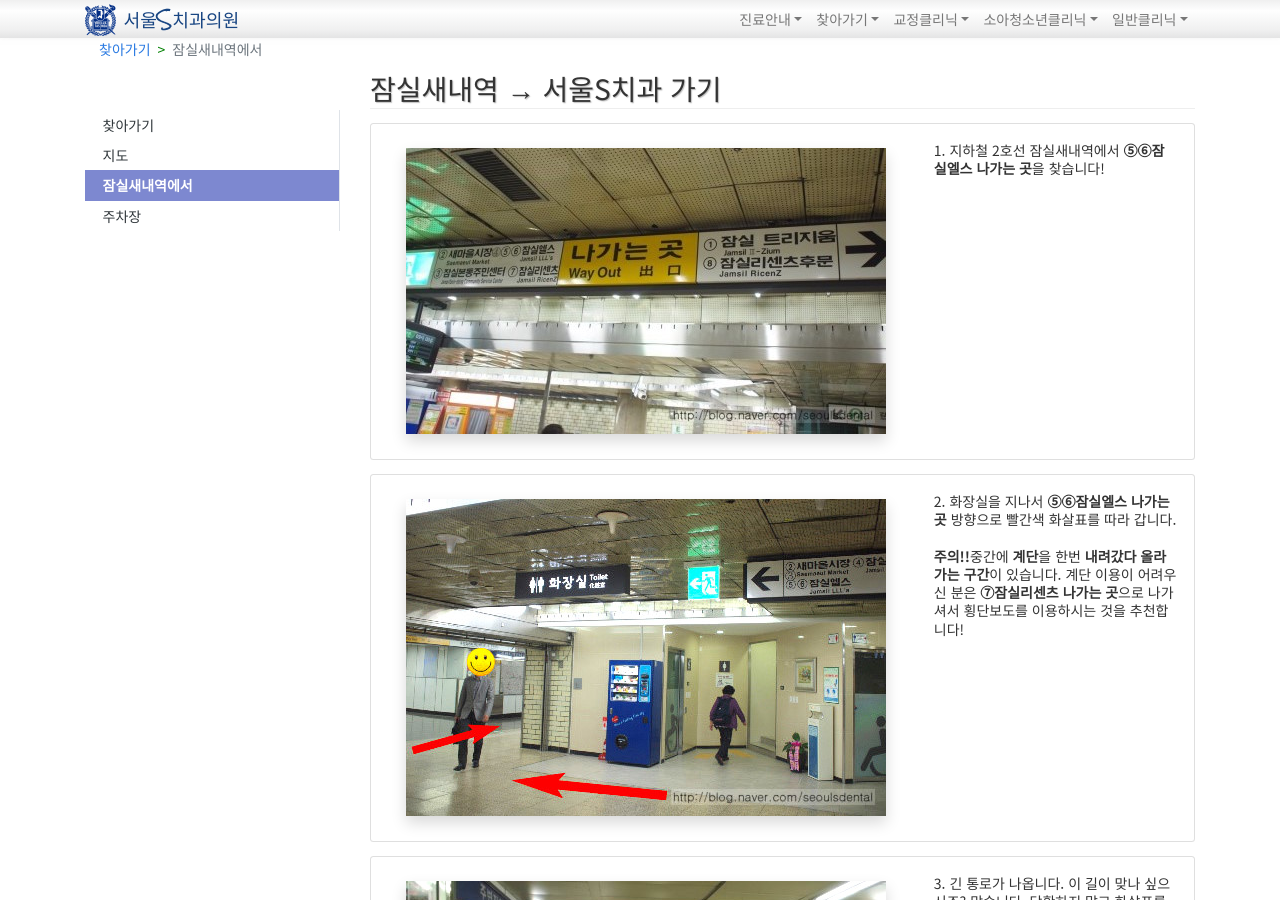
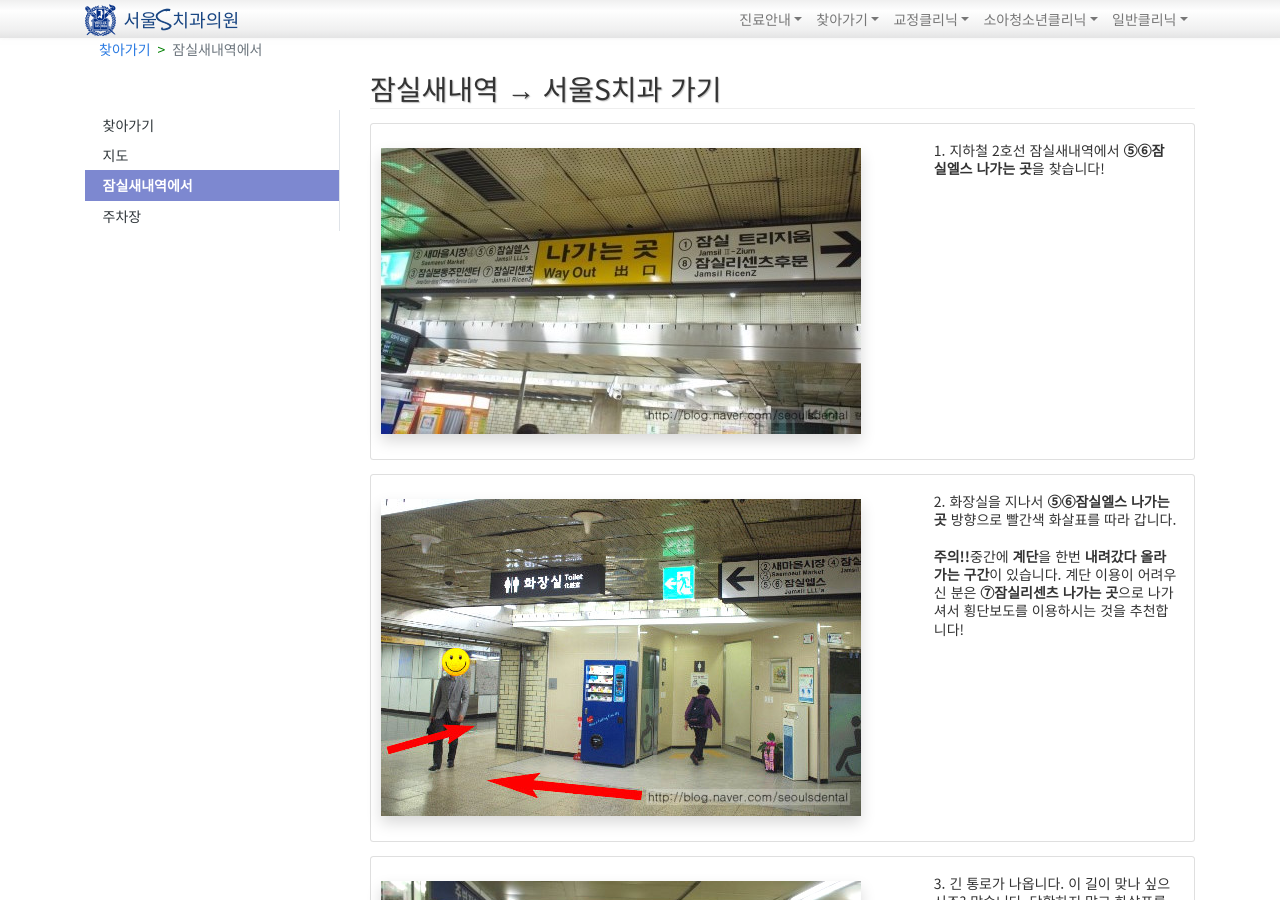
Before and after one commit to gehoon/sdental.clinic, a Jekyll site: the page built from _pages/22-direction-metro.md, in a window 1280 px wide and 900 px high. Built offline with Jekyll 4.4.1, drawn with Linux system fonts in a browser that asks for light colours; some web fonts are replaced.

Commit message:
minor fix

```diff
--- a/_pages/22-direction-metro.md
+++ b/_pages/22-direction-metro.md
@@ -14,7 +14,7 @@ frontpage: true
 <div class="card mb-3">
   <div class="card-body">
     <div class="row">
-      <div class="col-lg-8 p-2 d-flex justify-content-center"><img class="shadow" src="{{site.url}}/img/{{item.photo}}"></div>
+      <div class="col-lg-8 p-2 "><img class="shadow" src="{{site.url}}/img/{{item.photo}}"></div>
       <div class="col-lg-4 mb-4 ">{{ forloop.index }}. {{item.caption}}</div>
     </div>
   </div>
```
